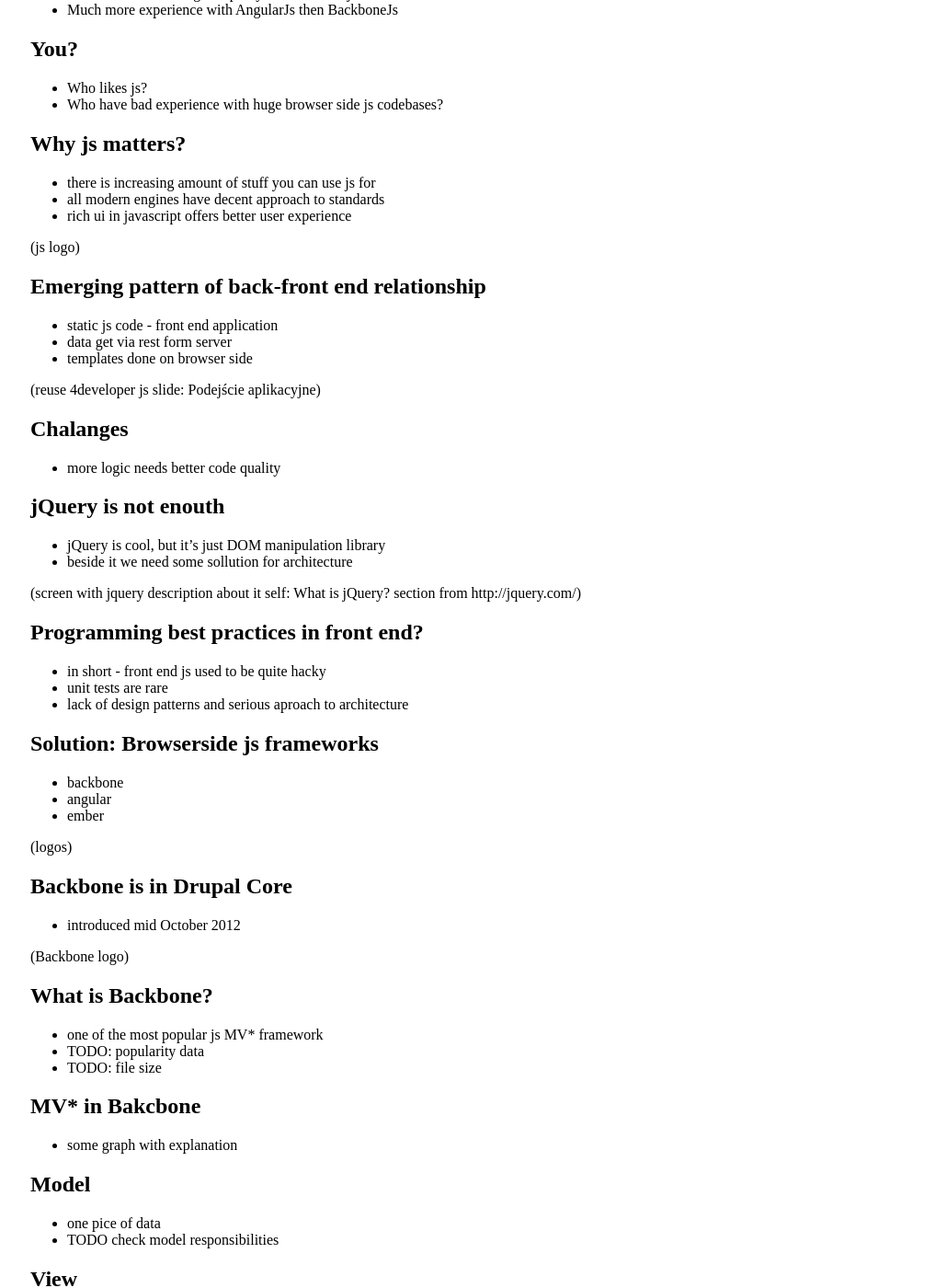
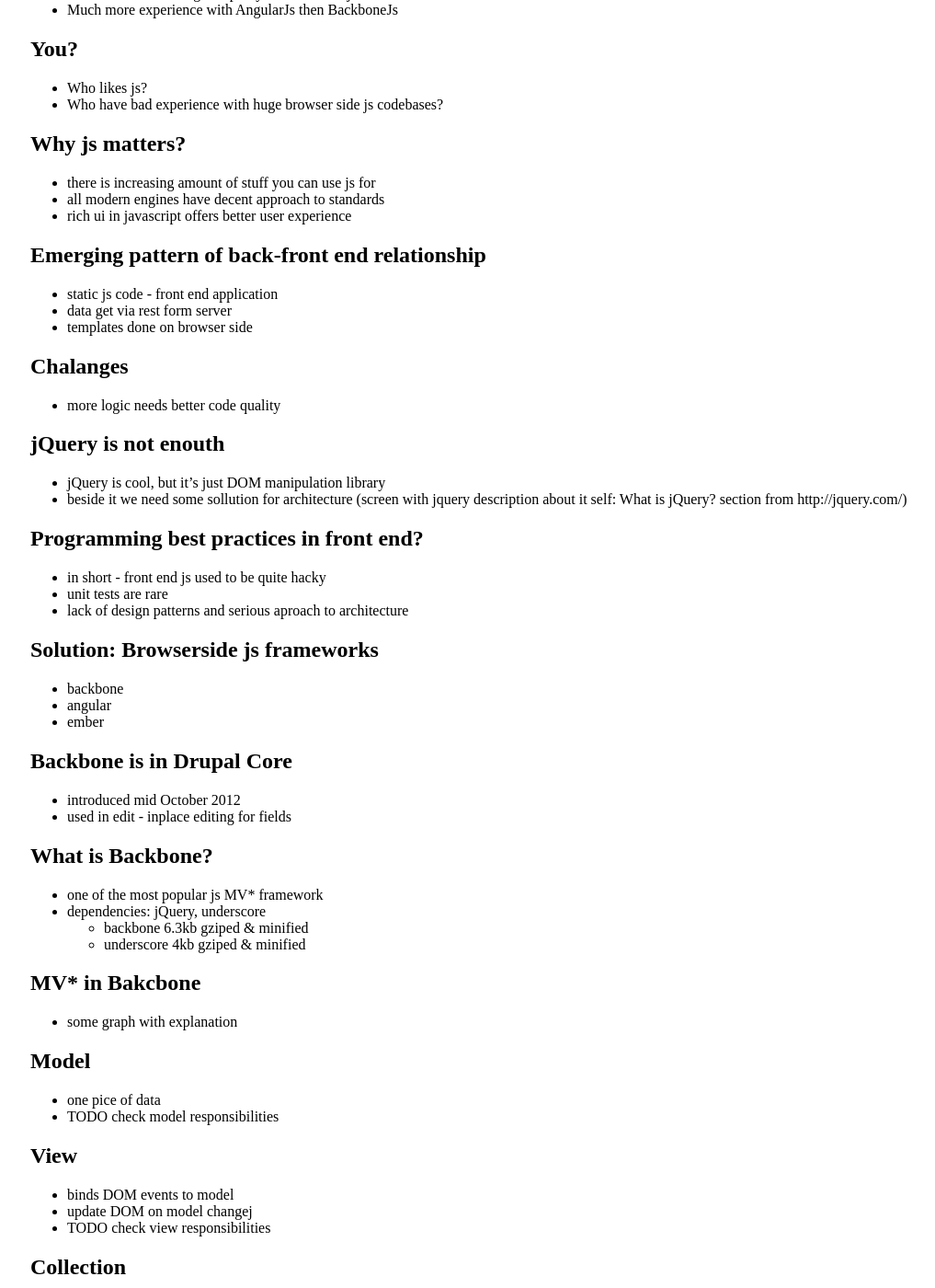
Before and after one commit to marcin-wosinek/blog, a Jekyll site: the page built from _posts/2013-04-14-BackboneJs-in-Drupal-core-DcWroc-Wroclaw.md, in a window 1280 px wide and 1400 px high, scrolled down 299 px. Shown: the whole window at 92% size, without its empty margins (127-1144 px from the left). Built offline with Jekyll 4.4.1, drawn with Linux system fonts in a browser that asks for light colours; some of the changed text lies outside the part shown.

Commit message:
Backbone presentation

```diff
--- a/_posts/2013-04-14-BackboneJs-in-Drupal-core-DcWroc-Wroclaw.md
+++ b/_posts/2013-04-14-BackboneJs-in-Drupal-core-DcWroc-Wroclaw.md
@@ -27,14 +27,10 @@
 * all modern engines have decent approach to standards
 * rich ui in javascript offers better user experience
 
-(js logo)
-
 ## Emerging pattern of back-front end relationship
 * static js code - front end application
 * data get via rest form server
 * templates done on browser side
-
-(reuse 4developer js slide: Podejście aplikacyjne)
 
 ## Chalanges
 * more logic needs better code quality
@@ -42,7 +38,6 @@
 ## jQuery is not enouth
 * jQuery is cool, but it's just DOM manipulation library
 * beside it we need some sollution for architecture
-
 (screen with jquery description about it self: What is jQuery? section from http://jquery.com/)
 
 ## Programming best practices in front end?
@@ -55,17 +50,15 @@
 * angular
 * ember
 
-(logos)
-
 ## Backbone is in Drupal Core
 * introduced mid October 2012
-
-(Backbone logo)
+* used in edit - inplace editing for fields
 
 ## What is Backbone?
 * one of the most popular js MV\* framework
-* TODO: popularity data
-* TODO: file size
+* dependencies: jQuery, underscore
+  * backbone 6.3kb gziped & minified
+  * underscore 4kb gziped & minified
 
 ## MV* in Bakcbone
 * some graph with explanation
```
Also changed, not shown: other parts of _posts/2013-04-14-BackboneJs-in-Drupal-core-DcWroc-Wroclaw.md (+7 -4 lines).
